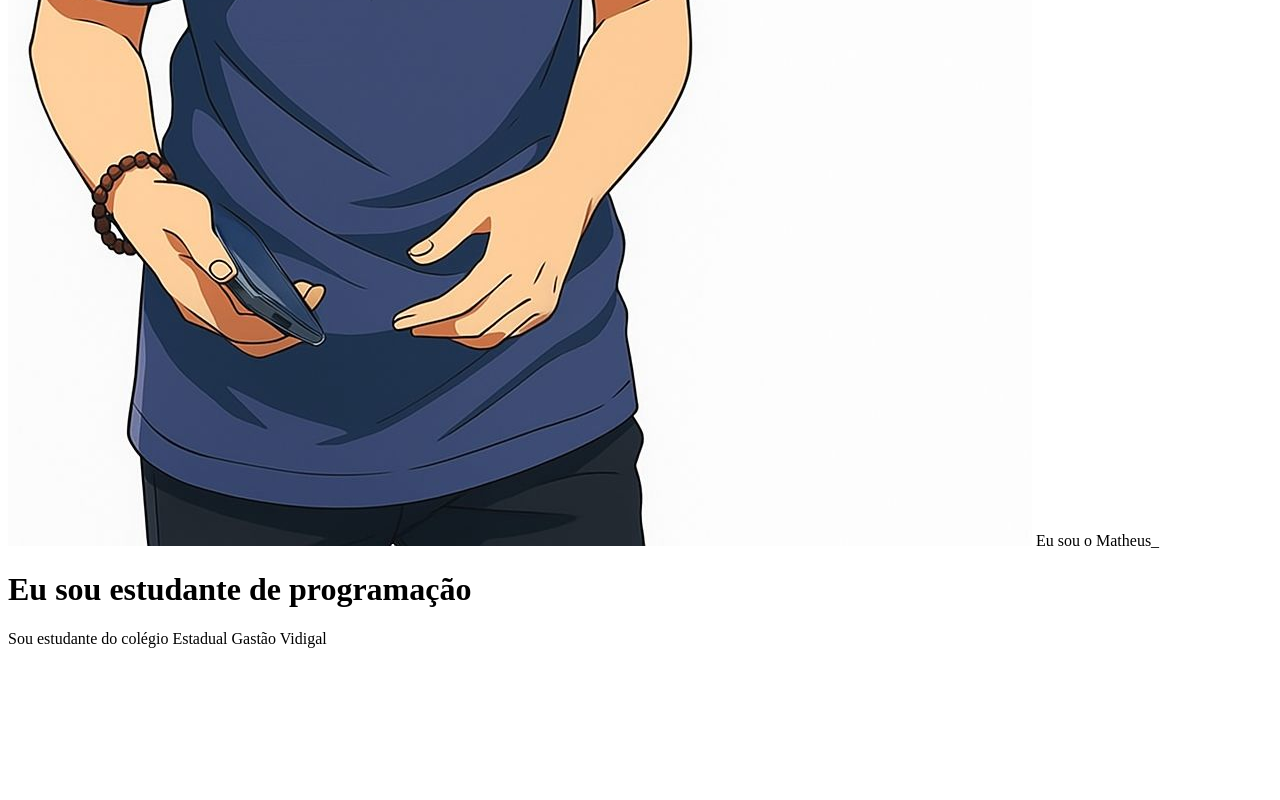
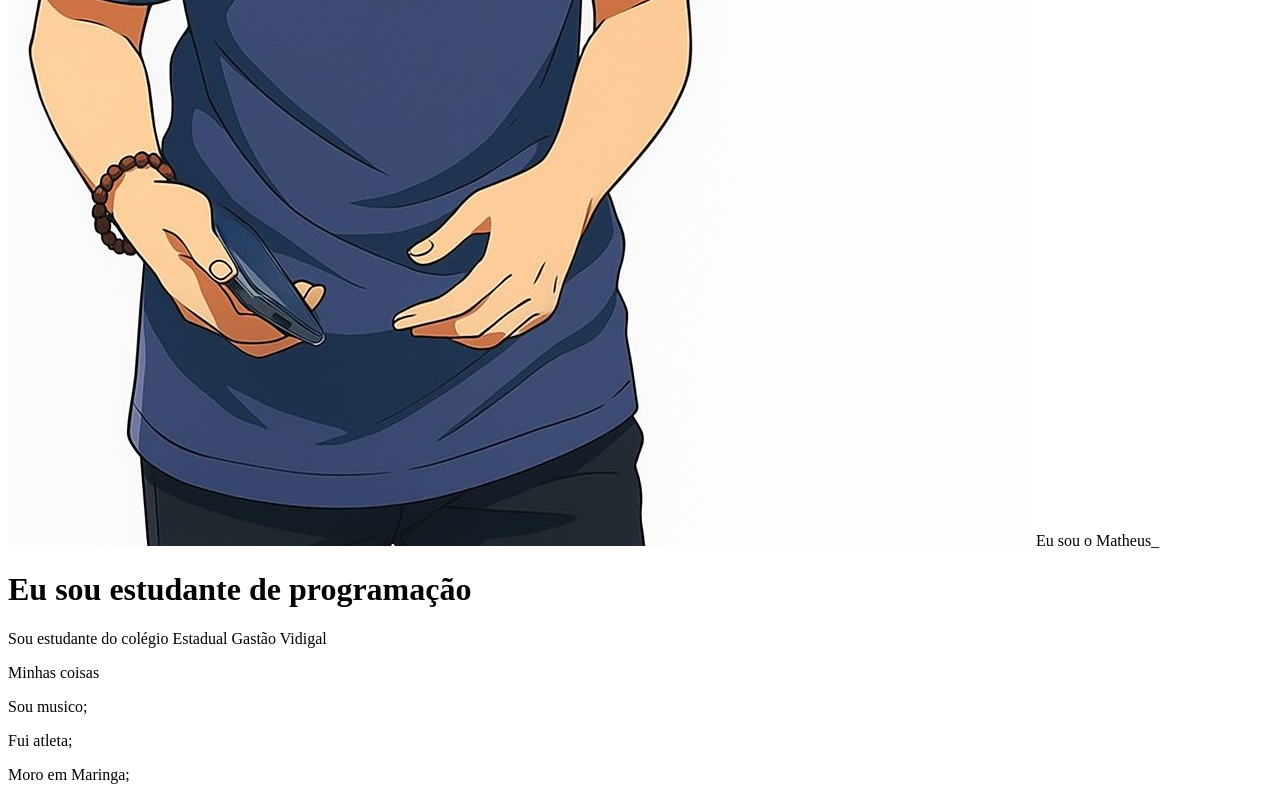
Before and after one commit to MatheusCortinovis/3T---2E, a plain HTML site: page index.html in a window 1280 px wide. Shown: the part 1016-1816 px from the top of the page. Before the commit the page ends 1680 px from the top, so only its background shows below. Drawn offline with Linux system fonts and the light colour scheme.

Commit message:
Update index.html

```diff
--- a/index.html
+++ b/index.html
@@ -4,6 +4,7 @@
 <head>
     <meta charset="UTF-8">
     <meta name="viewport" content="width=device-width, initial-scale=1.0">
+  <link href="https://cdn.jsdelivr.net/npm/bootstrap@5.3.8/dist/css/bootstrap.min.css&quot; rel="stylesheet" integrity="sha384-sRIl4kxILFvY47J16cr9ZwB07vP4J8+LH7qKQnuqkuIAvNWLzeN8tE5YBujZqJLB" crossorigin="anonymous"/>
     <link rel="stylesheet" href="style.css"
     <title>Meu Portifólio</title>
 </head>
@@ -16,6 +17,14 @@
   <h1> Eu sou estudante de programação </h1>
   <p> Sou estudante do colégio Estadual Gastão Vidigal</p>
 
+    <p>Minhas coisas</p>
+
+    <div>
+    <p> Sou musico;</p>
+    <p>Fui atleta;</p>
+    <p> Moro em Maringa;</p>
+    </div>
+
 </header>
 
 </body>
```
